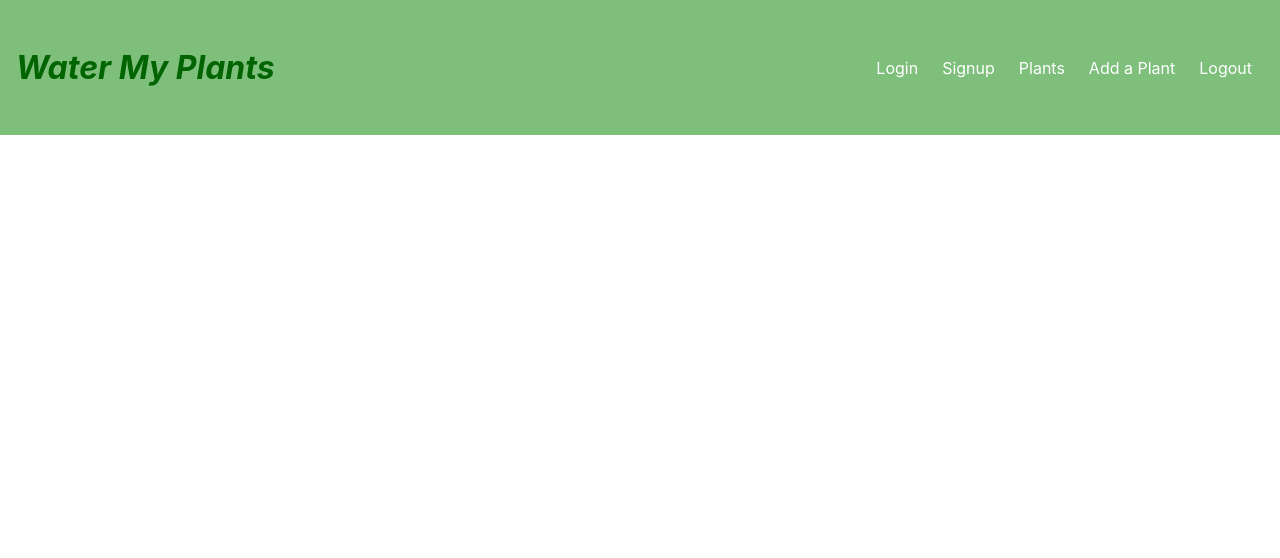
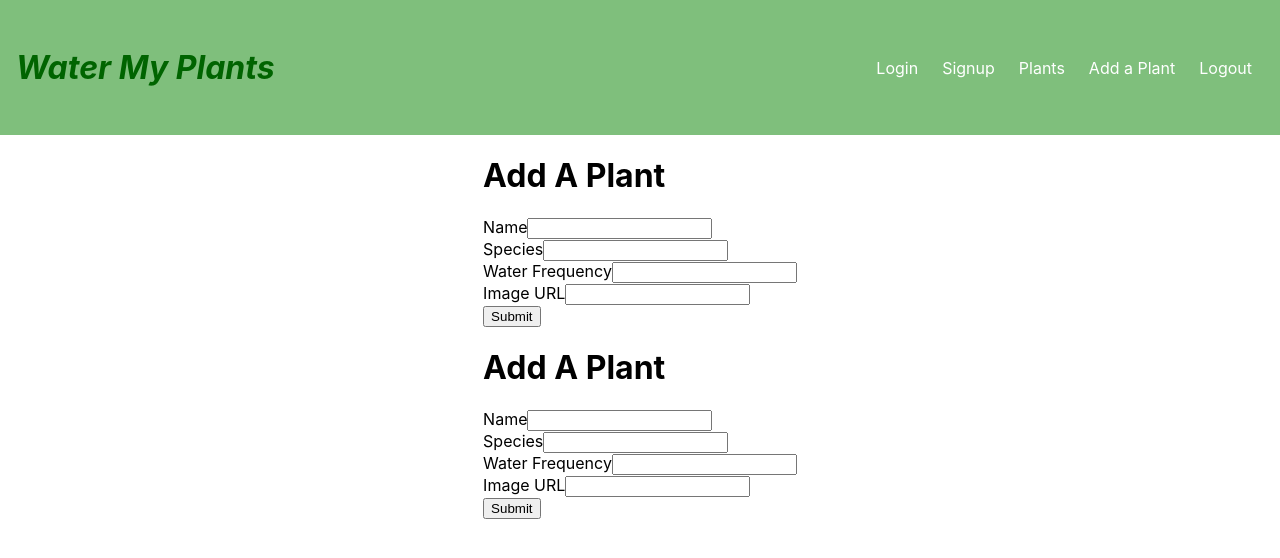
Before and after one commit to Water-My-Plants-05/WaterMyPlants, a React (Create React App) app in the folder waterPlantsApp/: page /add-plant in a window 1280 px wide. Shown: the top 558 px of the page. Built offline with nearby package versions, Linux system fonts and the light colour scheme.

Commit message:
AddPlant component built

```diff
--- a/waterPlantsApp/package.json
+++ b/waterPlantsApp/package.json
@@ -6,11 +6,14 @@
     "@testing-library/jest-dom": "^5.16.1",
     "@testing-library/react": "^12.1.2",
     "@testing-library/user-event": "^13.5.0",
+    "axios": "^0.25.0",
     "react": "^17.0.2",
     "react-dom": "^17.0.2",
+    "react-router": "^6.2.1",
     "react-router-dom": "^5.3.0",
+    "react-scripts": "5.0.0",
+    "reactstrap": "^9.0.1",
     "styled-components": "5.3.1",
-    "react-scripts": "5.0.0",
     "web-vitals": "^2.1.4"
   },
   "scripts": {
--- a/waterPlantsApp/src/components/AddPlant.js
+++ b/waterPlantsApp/src/components/AddPlant.js
@@ -1,10 +1,81 @@
-import React from "react";
+import React, { useState } from "react";
+import { Button, FormGroup } from 'reactstrap';
+import { useHistory } from 'react-router-dom';
+import axiosWithAuth from "../utils/axiosWithAuth";
 
+const initialValues = {
+    nickname: '',
+    species: '',
+    waterFreq: '',
+    plantImage: '',
+    userId: localStorage.id
+}
 
 const AddPlant = () => {
+    const [values, setValues] = useState(initialValues);
+    const history = useHistory();
+
+    const handleChange = e => {
+        setValues({...values,
+            [e.target.name]: e.target.value
+        })
+    }
+
+    const handleAddPlant = e => {
+        e.preventDefault()
+        axiosWithAuth()
+            .post('/plants/add', values)
+                .then(res => {
+                    history('/plants')
+                })
+                .catch(err => {
+                    console.log(err);
+                })
+    }
 
     return (
-        <div></div>
+        <form className='form-container login-form' onSubmit={handleAddPlant}>
+            <div className='form-title'>
+                <h1>Add A Plant</h1>
+            </div>
+            <FormGroup className='formGroup'>
+                <div className='username-input form-spacing'>
+                    <label>Name</label>
+                        <input
+                            name='nickname'
+                            type='text'
+                            onChange={handleChange}
+                        />
+                </div>
+                <div className='password-input form-spacing'>
+                    <label>Species</label>
+                        <input
+                            name='species'
+                            type='text'
+                            onChange={handleChange}
+                        />
+                </div>
+                <div className='password-input form-spacing'>
+                    <label>Water Frequency</label>
+                        <input
+                            name='waterFreq'
+                            type='text'
+                            onChange={handleChange}
+                        />
+                </div>
+                <div className='password-input form-spacing'>
+                    <label>Image URL</label>
+                        <input
+                            name='plantImage'
+                            type='text'
+                            onChange={handleChange}
+                        />
+                </div>
+                <div className='submit'>
+                    <Button id='submit-login'>Submit</Button>
+                </div>
+            </FormGroup>
+        </form>
     )
 }
 
--- /dev/null
+++ b/waterPlantsApp/src/utils/axiosWithAuth.js
@@ -0,0 +1,14 @@
+import axios from 'axios';
+
+const axiosWithAuth = () => {
+  const token = localStorage.getItem('token');
+
+  return axios.create({
+    headers: {
+      authorization: token
+    },
+    baseURL: '' // put URL here when deployed to Heroku
+  });
+}
+
+export default axiosWithAuth;
```
Also changed, not shown: 1 other file (tests, documents, lock files or other folders).
